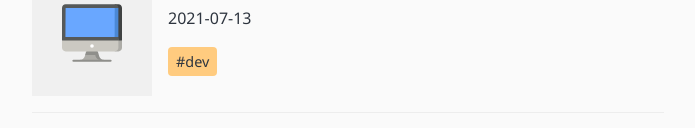
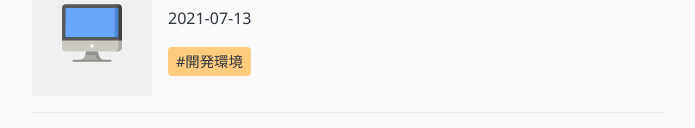
Before and after one commit to yosh1ba/buildnote, a Gatsby site: page / in a window 1280 px wide. Shown: the part 356-484 px from the top of the page, without its empty margins (292-987 px from the left). Built offline with nearby package versions, Linux system fonts and the light colour scheme; Gatsby itself is replaced by a stand-in of ours; some packages are replaced by stand-ins of ours.

Commit message:
post: タグ修正

```diff
--- a/content/blog/2021/07/13--write-with-vsnotes/index.md
+++ b/content/blog/2021/07/13--write-with-vsnotes/index.md
@@ -2,7 +2,7 @@
 title: "VSNotesでブログを書く"
 date: 2021-07-13 22:07:23
 description: "VSNotesを利用して快適な執筆環境を整える方法"
-tags: ['#dev']
+tags: ['#開発環境']
 category: "dev"
 ---
 ## 当サイトの執筆環境
```
